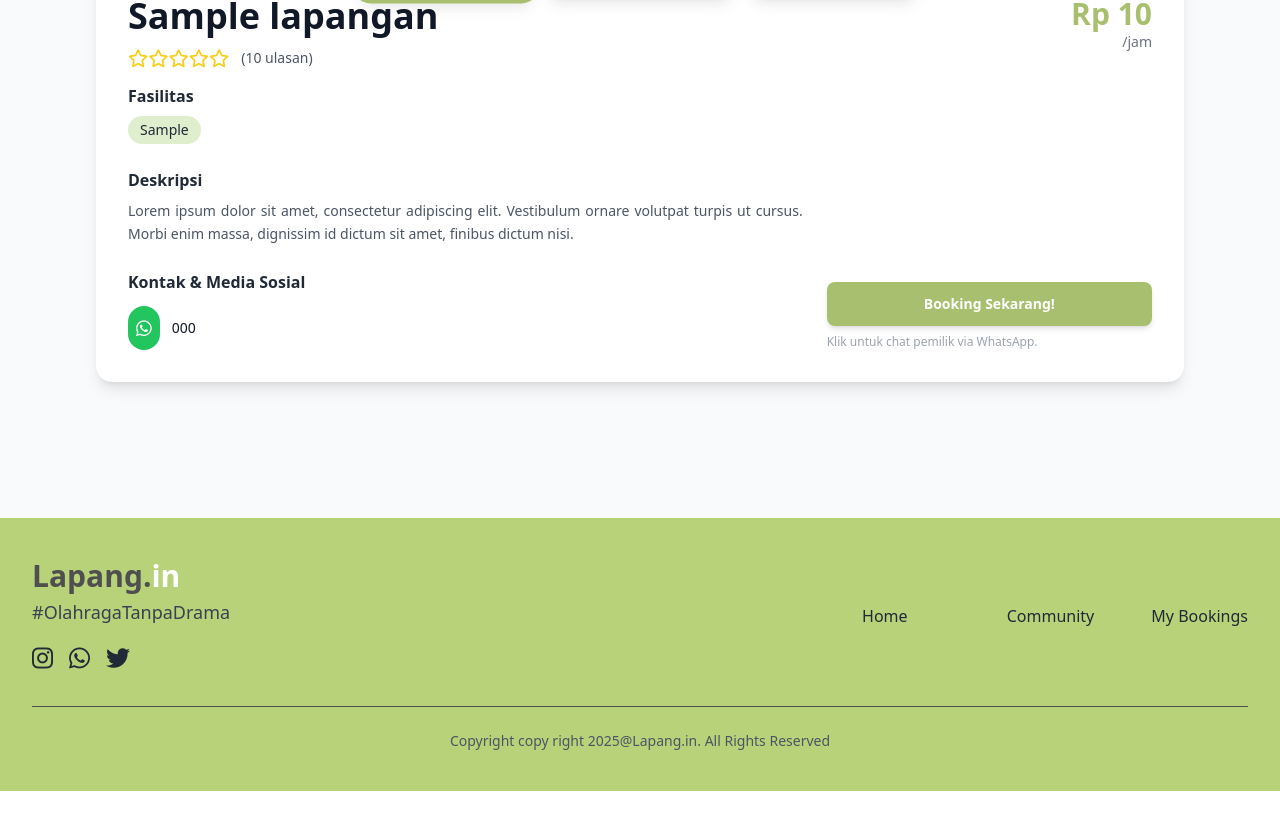
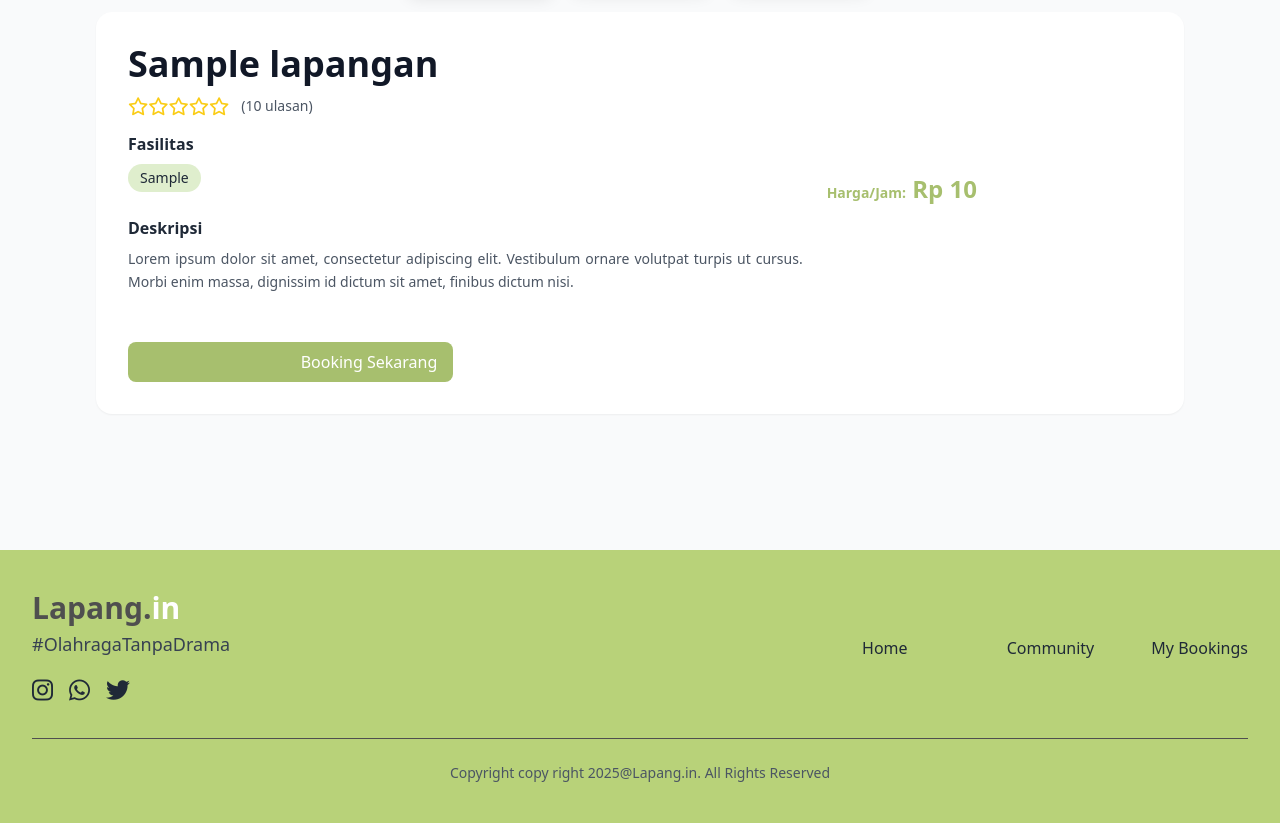
Before and after one commit to PBP-Kelompok-D06/lapangin, a Django app: page /gallery/1/ in a window 1280 px wide. Shown: the part 644-1467 px from the top of the page. Before the commit the page ends 1435 px from the top, so only its background shows below. Run offline with Django 5.2, Linux system fonts and the light colour scheme; tables that the repository leaves empty hold one stand-in row (values such as "Sample post"); some libraries are stand-ins or nearby versions.

Commit message:
selesai membuat gallery (minus review ulasan)

```diff
--- a/gallery/templates/gallery_detail.html
+++ b/gallery/templates/gallery_detail.html
@@ -11,7 +11,7 @@
     <div class="mb-8">
       <div class="relative">
         <!-- Hero Image -->
-        <div class="rounded-2xl overflow-hidden shadow-md">
+        <div class="rounded-xl overflow-hidden shadow-md">
           <img id="hero-image"
                src="{% static hero_images.0 %}"
                alt="{{ lapangan.nama_lapangan }}"
@@ -19,25 +19,19 @@
         </div>
 
     <!-- Thumbnails (overlap style) -->
-        <div class="absolute left-0 right-0 -bottom-16 flex justify-center pointer-events-none">
+    <div class="absolute left-0 right-0 -bottom-14 flex justify-center pointer-events-none">
       <div id="thumbnail-wrapper" class="pointer-events-auto">
-            <div id="thumbnail-container" class="flex gap-4 items-center bg-transparent px-4">
-              <button id="gallery-prev" aria-label="Previous thumbnails"
-                      class="flex-shrink-0 bg-[#a7bf6e] hover:bg-[#8fa35a] text-white rounded-full w-10 h-10 flex items-center justify-center shadow hidden md:flex">
-                <i class="fas fa-chevron-left"></i>
-              </button>
+        <div id="thumbnail-container"
+            class="flex gap-3 sm:gap-4 items-center justify-center bg-transparent px-2 sm:px-4 flex-wrap sm:flex-nowrap">
 
             {% for img in gallery_images %}
               <img src="{% static img %}"
                   data-src="{% static img %}"
                   alt="{{ lapangan.nama_lapangan }} thumbnail {{ forloop.counter }}"
-                     class="thumbnail rounded-xl h-28 md:h-32 w-auto object-cover cursor-pointer shadow-lg border-4 border-white flex-shrink-0 transition-transform duration-150">
+                  class="thumbnail rounded-xl h-20 w-28 sm:h-28 sm:w-36 object-cover cursor-pointer shadow-lg border-4 border-white flex-shrink-0 transition-transform duration-150">
             {% endfor %}
 
-              <button id="gallery-next" aria-label="Next thumbnails"
-                      class="flex-shrink-0 bg-[#a7bf6e] hover:bg-[#8fa35a] text-white rounded-full w-10 h-10 flex items-center justify-center shadow hidden md:flex">
-                <i class="fas fa-chevron-right"></i>
-              </button>
+
             </div>
           </div>
         </div>
@@ -45,7 +39,7 @@
     </div>
 
     <!-- Main content card -->
-    <div class="bg-white rounded-2xl shadow-lg p-6 sm:p-8 pt-20">
+    <div class="bg-white rounded-2xl shadow-sm p-6 sm:p-8 mt-20">
       <div class="grid grid-cols-1 lg:grid-cols-3 gap-6">
         <!-- Left: title, rating, fasilitas, deskripsi -->
         <div class="lg:col-span-2">
@@ -90,60 +84,25 @@
               {% endif %}
             </p>
           </div>
+        </div>
 
-          <!-- Media Sosial / Kontak -->
-          <div class="mt-4">
-            <h3 class="text-md font-semibold text-gray-800 mb-3">Kontak & Media Sosial</h3>
-            <div class="flex flex-col sm:flex-row sm:items-center gap-4">
-              {% if nomor_whatsapp %}
-                <a href="https://wa.me/{{ nomor_whatsapp }}?text=Halo%20saya%20ingin%20booking%20{{ lapangan.nama_lapangan|urlencode }}"
-                   target="_blank"
-                   class="flex items-center gap-3 text-gray-900 hover:text-green-700">
-                  <div class="bg-green-500 rounded-full p-2">
-                    <i class="fab fa-whatsapp text-white text-lg"></i>
+        <!-- Right: price + booking -->
+        <div class="flex flex-col lg:flex-row items-start lg:items-center justify-between w-full">
+          <!-- Harga -->
+            <p class="text-2xl font-bold text-primary mt-4">
+                <span class="text-sm">Harga/Jam:</span> Rp {{ lapangan.harga_per_jam|floatformat:0 }}
+            </p>
           </div>
-                  <span class="text-sm font-medium">{{ lapangan.pengelola.nomor_whatsapp }}</span>
+
+          <!-- Tombol Booking -->
+          <div class="w-full lg:w-auto">
+            <a href="{% url 'booking:show_booking_page' %}?lapangan_id={{ lapangan.id }}"
+              class="block w-full lg:w-auto text-center lg:text-right px-4 py-2 bg-primary text-white rounded-lg hover:bg-[#4D5833] transition">
+              Booking Sekarang
             </a>
-              {% else %}
-                <div class="text-sm text-gray-500">Nomor WhatsApp pengelola tidak tersedia.</div>
-              {% endif %}
-
-              {% if lapangan.pengelola.instagram %}
-                <a href="https://instagram.com/{{ lapangan.pengelola.instagram|cut:'@' }}" target="_blank"
-                   class="flex items-center gap-3 text-pink-600 hover:text-pink-700">
-                  <div class="bg-gradient-to-br from-purple-600 via-pink-600 to-orange-500 rounded-full p-2">
-                    <i class="fab fa-instagram text-white"></i>
-                  </div>
-                  <span class="text-sm font-medium">@{{ lapangan.pengelola.instagram|cut:'@' }}</span>
-                </a>
-              {% endif %}
-            </div>
           </div>
         </div>
 
-        <!-- Right: price + booking -->
-        <div class="flex flex-col items-start lg:items-end justify-between">
-          <div class="text-right">
-            <p class="text-2xl sm:text-3xl font-bold text-[#a7bf6e]">Rp {{ lapangan.harga_per_jam|floatformat:0 }}</p>
-            <p class="text-gray-500 text-sm mb-4">/jam</p>
-          </div>
-
-          <div class="w-full">
-            {% if nomor_whatsapp %}
-              <a href="https://wa.me/{{ nomor_whatsapp }}?text=Halo%20saya%20ingin%20booking%20{{ lapangan.nama_lapangan|urlencode }}"
-                 target="_blank"
-                 class="block w-full bg-[#a7bf6e] hover:bg-[#8fa35a] text-white text-sm font-semibold px-6 py-3 rounded-lg shadow-md text-center">
-                Booking Sekarang!
-              </a>
-            {% else %}
-              <button disabled
-                      class="block w-full bg-gray-200 text-gray-500 text-sm font-semibold px-6 py-3 rounded-lg text-center cursor-not-allowed">
-                Nomor WA Tidak Tersedia
-              </button>
-            {% endif %}
-            <p class="text-xs text-gray-400 mt-2">Klik untuk chat pemilik via WhatsApp.</p>
-          </div>
-        </div>
       </div>
     </div>
 
```
Also changed, not shown: booking/templates/booking.html (+0 -12 lines), booking/views.py (+8 -4 lines). Lines whose indentation alone changed are shown as unchanged.
